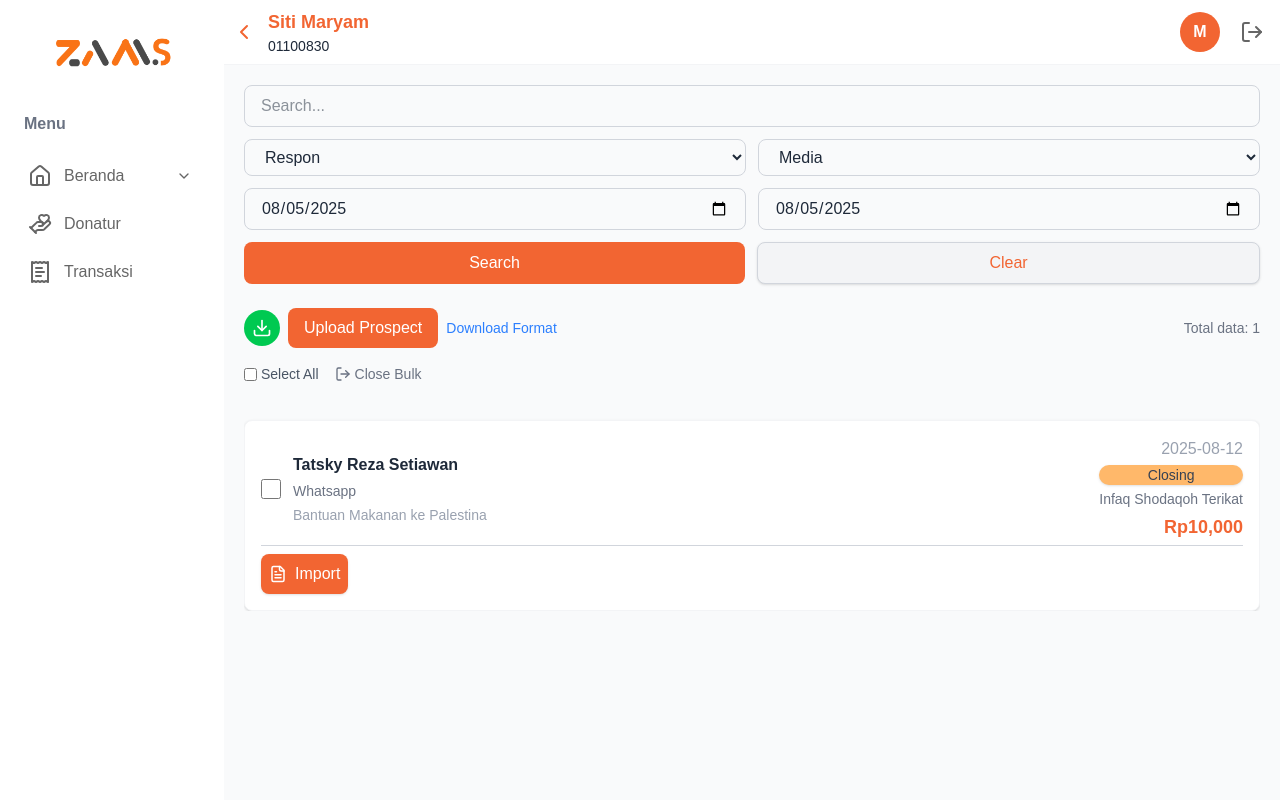
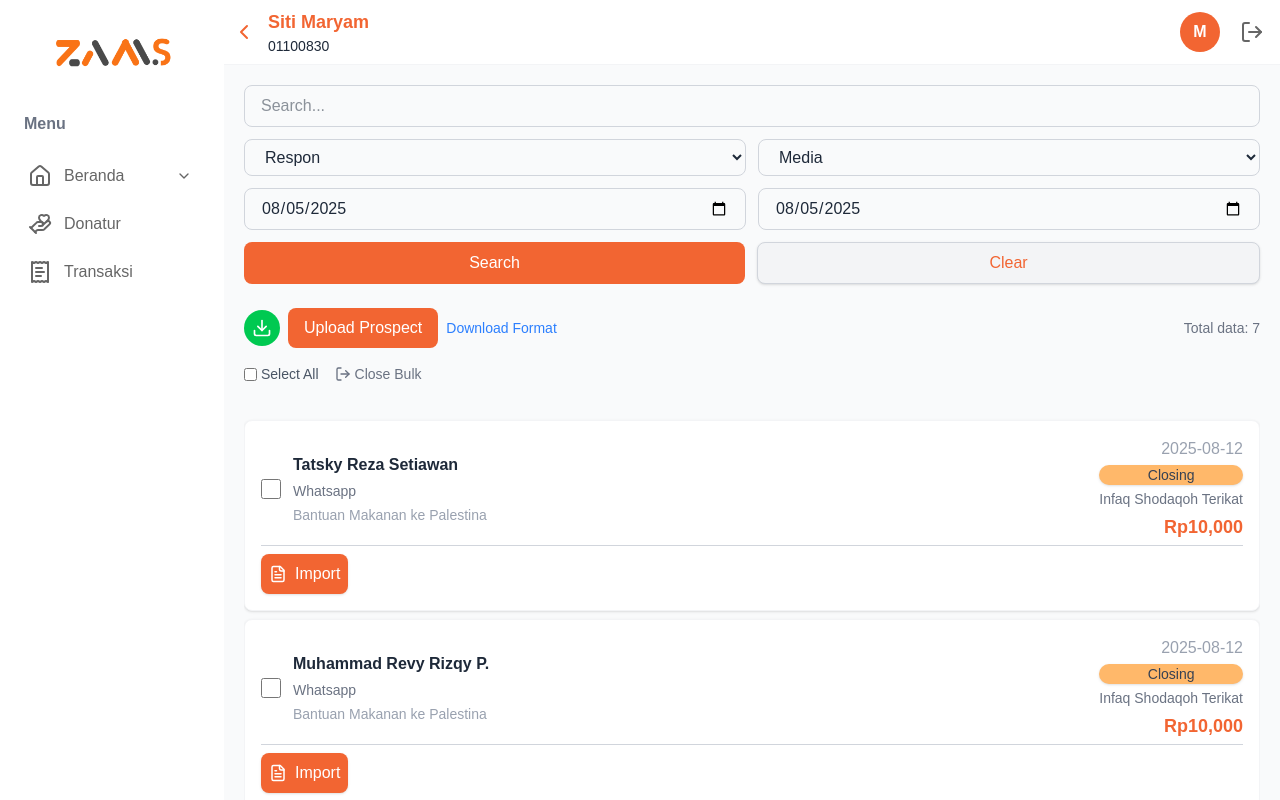
Before and after one commit to MuhammadRevy49/zams, a Next.js app: page /prospek in a window 1280 px wide. Built offline with nearby package versions, Linux system fonts and the light colour scheme.

Commit message:
Bismillah: Nambah data dummy hehe

```diff
--- a/app/prospek/page.jsx
+++ b/app/prospek/page.jsx
@@ -15,7 +15,73 @@ export default function ProspekPage() {
       jumlah: 10000,
       tema: "Infaq Shodaqoh Terikat",
       checked: false,
-    }
+    },
+    {
+      id: 2,
+      nama: "Muhammad Revy Rizqy P.",
+      kategori: "Bantuan Makanan ke Palestina",
+      date: "2025-08-12",
+      jenis: "Whatsapp",
+      status: "Closing",
+      jumlah: 10000,
+      tema: "Infaq Shodaqoh Terikat",
+      checked: false,
+    },
+    {
+      id: 3,
+      nama: "Rezha Akbar Setiawan",
+      kategori: "Bantuan Makanan ke Palestina",
+      date: "2025-08-12",
+      jenis: "Whatsapp",
+      status: "Closing",
+      jumlah: 10000,
+      tema: "Infaq Shodaqoh Terikat",
+      checked: false,
+    },
+    {
+      id: 4,
+      nama: "Rezha Akbar Setiawan",
+      kategori: "Bantuan Makanan ke Palestina",
+      date: "2025-08-12",
+      jenis: "Whatsapp",
+      status: "Closing",
+      jumlah: 10000,
+      tema: "Infaq Shodaqoh Terikat",
+      checked: false,
+    },
+    {
+      id: 5,
+      nama: "Rezha Akbar Setiawan",
+      kategori: "Bantuan Makanan ke Palestina",
+      date: "2025-08-12",
+      jenis: "Whatsapp",
+      status: "Closing",
+      jumlah: 10000,
+      tema: "Infaq Shodaqoh Terikat",
+      checked: false,
+    },
+    {
+      id: 6,
+      nama: "Rezha Akbar Setiawan",
+      kategori: "Bantuan Makanan ke Palestina",
+      date: "2025-08-12",
+      jenis: "Whatsapp",
+      status: "Closing",
+      jumlah: 10000,
+      tema: "Infaq Shodaqoh Terikat",
+      checked: false,
+    },
+    {
+      id: 7,
+      nama: "Rezha Akbar Setiawan",
+      kategori: "Bantuan Makanan ke Palestina",
+      date: "2025-08-12",
+      jenis: "Whatsapp",
+      status: "Closing",
+      jumlah: 10000,
+      tema: "Infaq Shodaqoh Terikat",
+      checked: false,
+    },
   ]);
 
   const [selectAll, setSelectAll] = useState(false);
```
